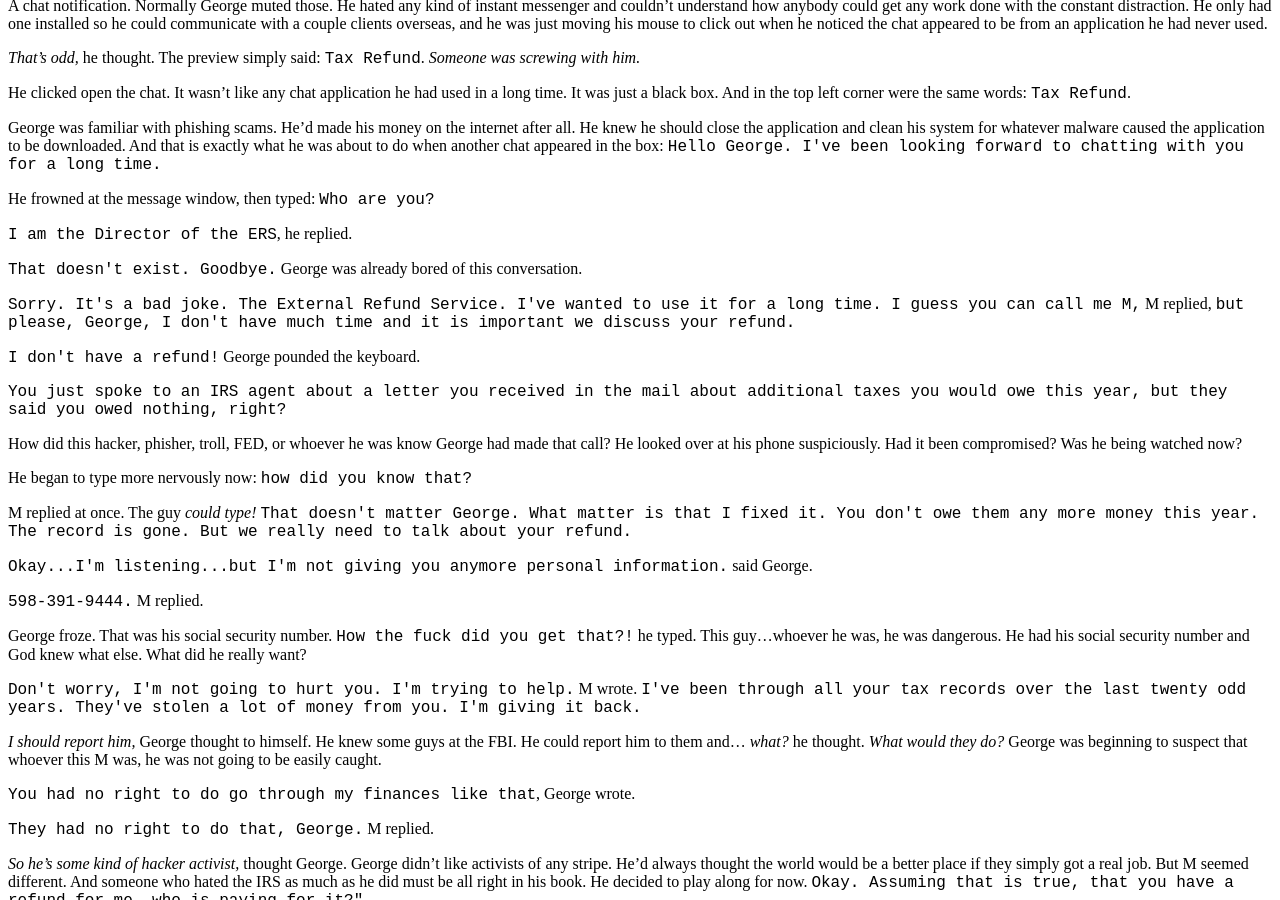
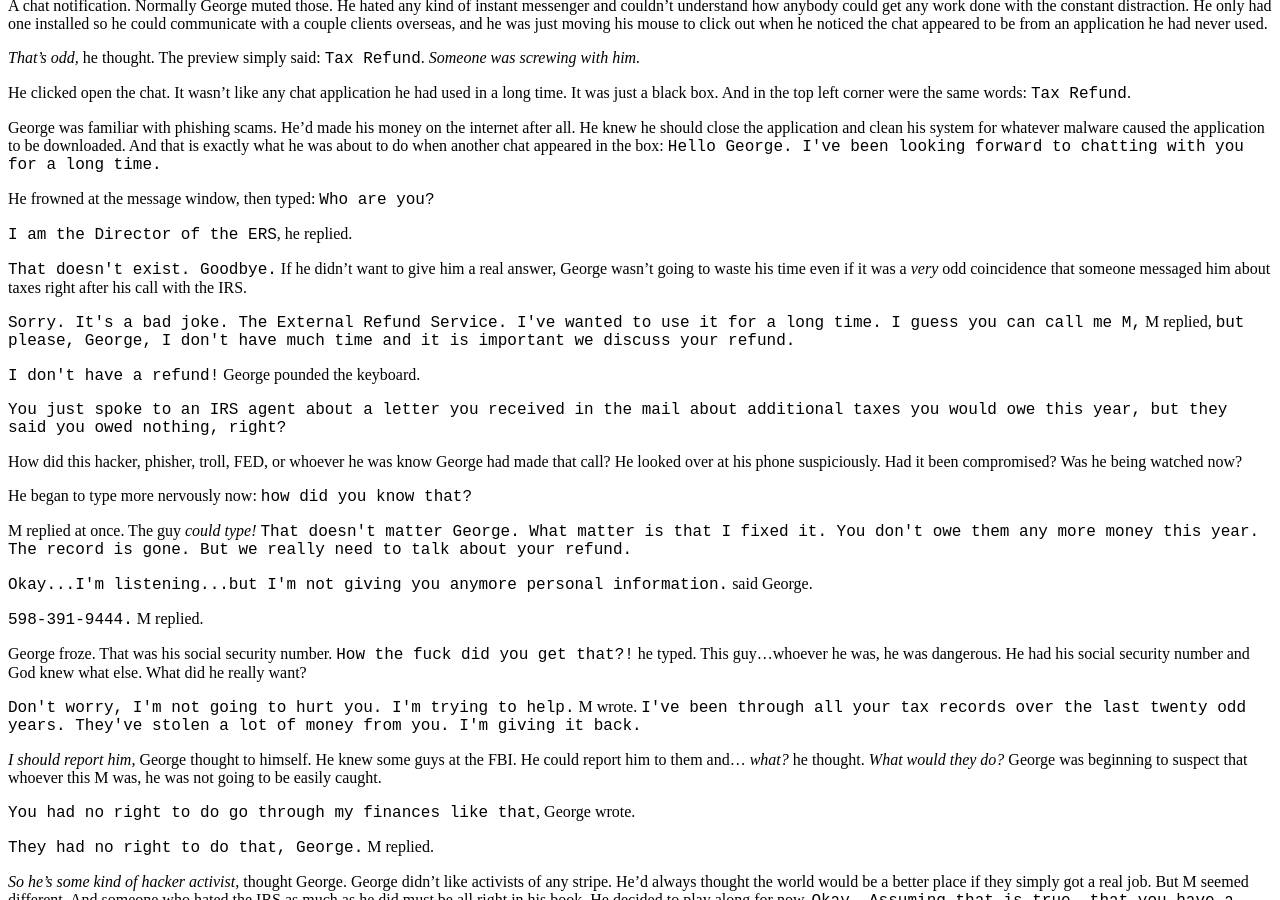
Before and after one commit to derykmakgill/website, a Jekyll site: the page built from tax.md, in a window 1280 px wide and 900 px high, scrolled down 499 px. Built offline with Jekyll 4.4.1, drawn with Linux system fonts in a browser that asks for light colours.

Commit message:
Update tax.md

```diff
--- a/tax.md
+++ b/tax.md
@@ -52,7 +52,7 @@ He frowned at the message window, then typed: <code style="font-family: courier
 
 <code style="font-family: courier new, monospace;">I am the Director of the ERS</code>, he replied.
 
-<code style="font-family: courier new, monospace;">That doesn't exist. Goodbye.</code> George was already bored of this conversation.
+<code style="font-family: courier new, monospace;">That doesn't exist. Goodbye.</code> If he didn't want to give him a real answer, George wasn't going to waste his time even if it was a *very* odd coincidence that someone messaged him about taxes right after his call with the IRS.
 
 <code style="font-family: courier new, monospace;">Sorry. It's a bad joke. The External Refund Service. I've wanted to use it for a long time. I guess you can call me M,</code> M replied, <code style="font-family: courier new, monospace;">but please, George, I don't have much time and it is important we discuss your refund.</code>
 
```
